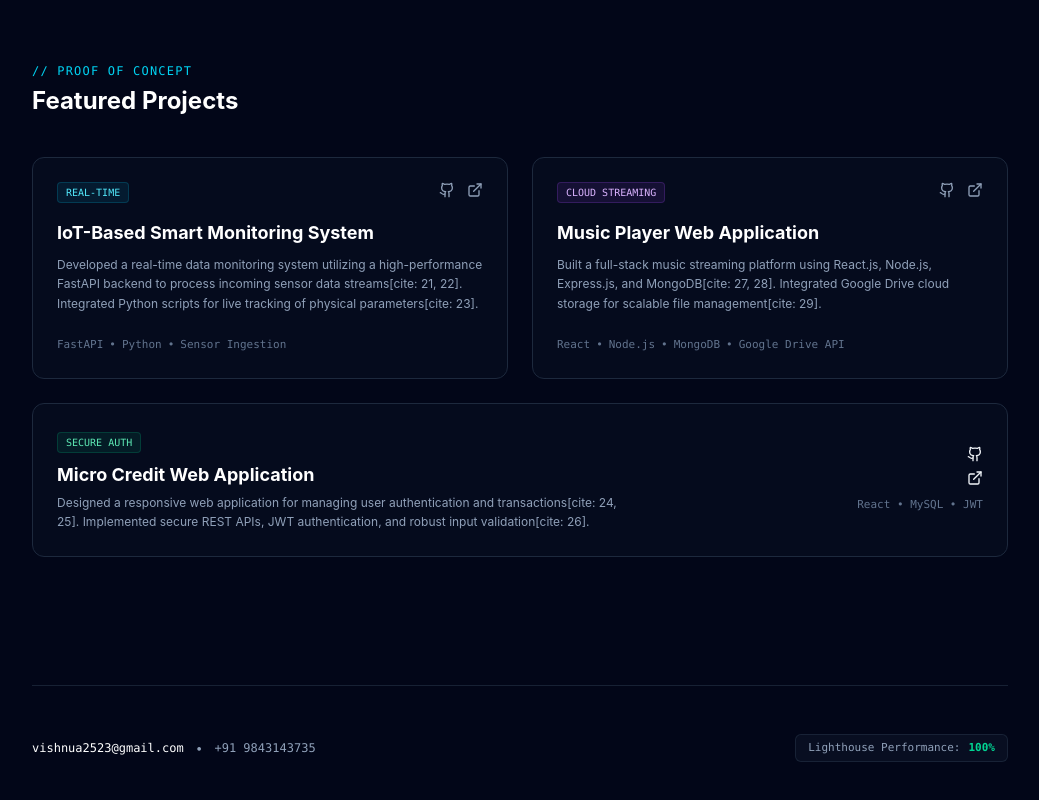
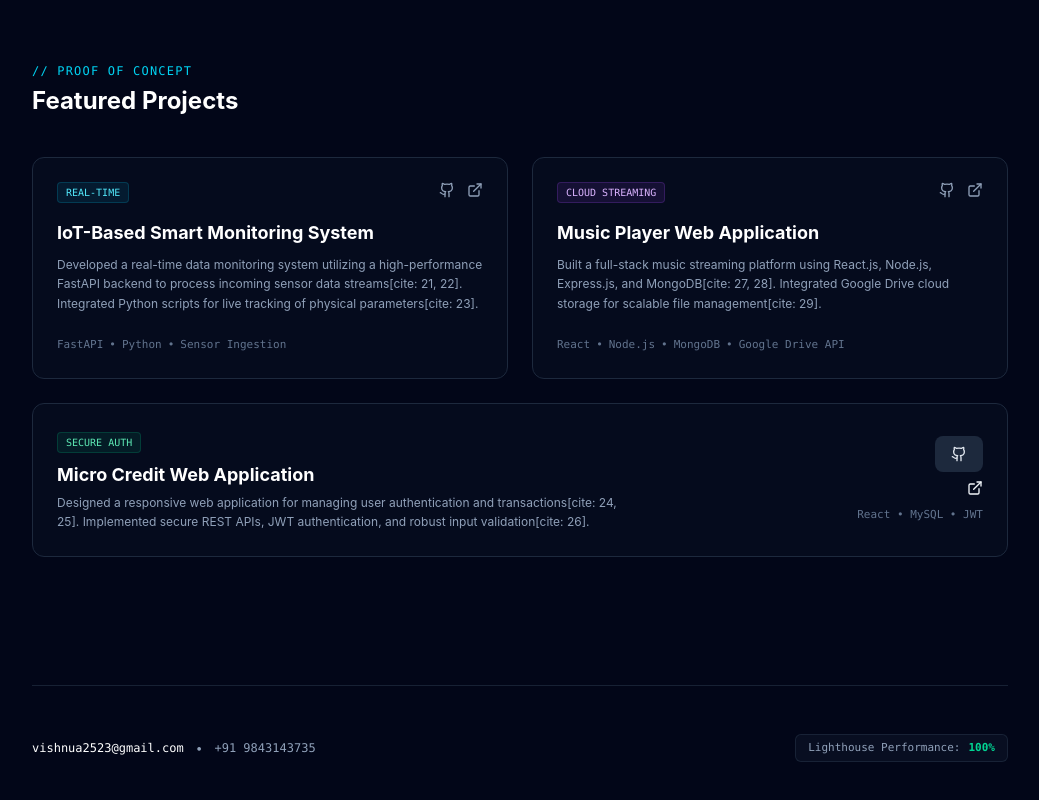
Before and after one commit to vish-vishnu/vishnu-portfolio, a React (Vite) app: page / in a window 1280 px wide. Shown: the part 1775-2575 px from the top of the page, without its empty margins (120-1159 px from the left). Built offline with nearby package versions, Linux system fonts and the light colour scheme.

Commit message:
updated code for perfomance

```diff
--- a/src/portfolio.jsx
+++ b/src/portfolio.jsx
@@ -190,7 +190,7 @@ export default function Portfolio() {
                                 <div className="flex justify-between items-start mb-4">
                                     <span className="text-[10px] font-mono px-2 py-0.5 rounded bg-cyan-500/10 text-cyan-300 border border-cyan-500/20">REAL-TIME</span>
                                     <div className="flex gap-3 text-slate-400">
-                                        <a href="https://github.com/vish-vishnu" target="_blank" rel="noreferrer" className="hover:text-white">
+                                        <a href="https://github.com/vish-vishnu" target="_blank" rel="noreferrer" aria-label="View IoT Smart Monitoring project source code on GitHub" className="hover:text-white">
                                             <svg className="w-4 h-4" viewBox="0 0 24 24" fill="none" stroke="currentColor" strokeWidth="2" strokeLinecap="round" strokeLinejoin="round"><path d="M15 22v-4a4.8 4.8 0 0 0-1-3.5c3 0 6-2 6-5.5.08-1.25-.27-2.48-1-3.5.28-1.15.28-2.35 0-3.5 0 0-1 0-3 1.5-2.64-.5-5.36-.5-8 0C6 2 5 2 5 2c-.3 1.15-.3 2.35 0 3.5A5.403 5.403 0 0 0 4 9c0 3.5 3 5.5 6 5.5-.39.49-.68 1.05-.85 1.65-.17.6-.22 1.23-.15 1.85v4"></path><path d="M9 18c-4.51 2-5-2-7-2"></path></svg>
                                         </a>
                                         <a href="#" className="hover:text-cyan-400"><ExternalLink className="w-4 h-4" /></a>
@@ -212,7 +212,7 @@ export default function Portfolio() {
                                 <div className="flex justify-between items-start mb-4">
                                     <span className="text-[10px] font-mono px-2 py-0.5 rounded bg-purple-500/10 text-purple-300 border border-purple-500/20">CLOUD STREAMING</span>
                                     <div className="flex gap-3 text-slate-400">
-                                        <a href="https://github.com/vish-vishnu" target="_blank" rel="noreferrer" className="hover:text-white">
+                                        <a href="https://github.com/vish-vishnu" target="_blank" rel="noreferrer" aria-label="View Music Player project source code on GitHub" className="hover:text-white">
                                             <svg className="w-4 h-4" viewBox="0 0 24 24" fill="none" stroke="currentColor" strokeWidth="2" strokeLinecap="round" strokeLinejoin="round"><path d="M15 22v-4a4.8 4.8 0 0 0-1-3.5c3 0 6-2 6-5.5.08-1.25-.27-2.48-1-3.5.28-1.15.28-2.35 0-3.5 0 0-1 0-3 1.5-2.64-.5-5.36-.5-8 0C6 2 5 2 5 2c-.3 1.15-.3 2.35 0 3.5A5.403 5.403 0 0 0 4 9c0 3.5 3 5.5 6 5.5-.39.49-.68 1.05-.85 1.65-.17.6-.22 1.23-.15 1.85v4"></path><path d="M9 18c-4.51 2-5-2-7-2"></path></svg>
                                         </a>
                                         <a href="#" className="hover:text-purple-400"><ExternalLink className="w-4 h-4" /></a>
@@ -238,7 +238,7 @@ export default function Portfolio() {
                                 </p>
                             </div>
                             <div className="flex flex-col sm:items-end gap-2 shrink-0 w-full sm:w-auto font-mono text-xs">
-                                <a href="https://github.com/vish-vishnu" target="_blank" rel="noreferrer" className="hover:text-white">
+                                <a href="https://github.com/vish-vishnu" target="_blank" rel="noreferrer" aria-label="View Micro Credit Ledger project source code on GitHub" className="bg-slate-800 hover:bg-slate-700 text-slate-200 px-4 py-2.5 rounded-lg flex items-center justify-center gap-2 transition-colors">
                                     <svg className="w-4 h-4" viewBox="0 0 24 24" fill="none" stroke="currentColor" strokeWidth="2" strokeLinecap="round" strokeLinejoin="round"><path d="M15 22v-4a4.8 4.8 0 0 0-1-3.5c3 0 6-2 6-5.5.08-1.25-.27-2.48-1-3.5.28-1.15.28-2.35 0-3.5 0 0-1 0-3 1.5-2.64-.5-5.36-.5-8 0C6 2 5 2 5 2c-.3 1.15-.3 2.35 0 3.5A5.403 5.403 0 0 0 4 9c0 3.5 3 5.5 6 5.5-.39.49-.68 1.05-.85 1.65-.17.6-.22 1.23-.15 1.85v4"></path><path d="M9 18c-4.51 2-5-2-7-2"></path></svg>
                                 </a>
                                 <a href="#" className="hover:text-purple-400"><ExternalLink className="w-4 h-4" /></a>
```
